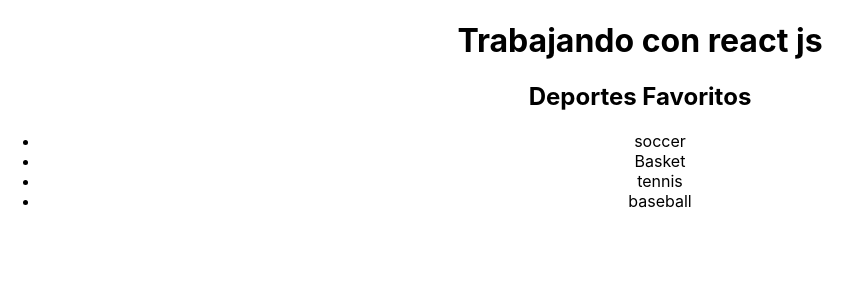
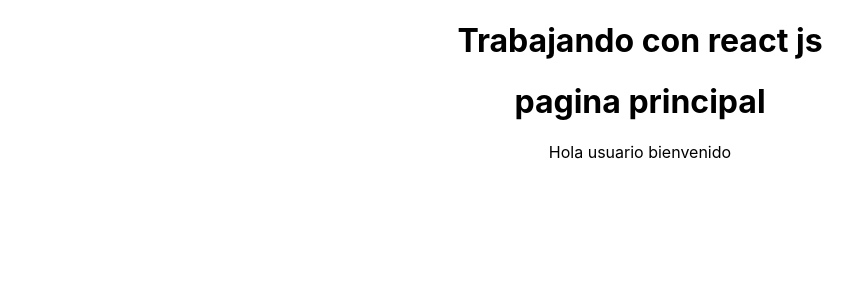
Before and after one commit to rdo10/praticando-react, a React (Create React App) app in the folder practica/: page / in a window 1280 px wide. Shown: the top 300 px of the page, without its empty margins (0-862 px from the left). Built offline with nearby package versions, Linux system fonts and the light colour scheme.

Commit message:
Update App.js

```diff
--- a/practica/src/App.js
+++ b/practica/src/App.js
@@ -1,13 +1,13 @@
 
 import './App.css';
 
-import Listado  from './components/list';
+import Home from './components/home';
 
 function App() {
   return (
     <div className="App">
      <h1>Trabajando  con react js</h1>
-     <Listado></Listado>
+     <Home></Home>
     </div>
   );
 }
```
